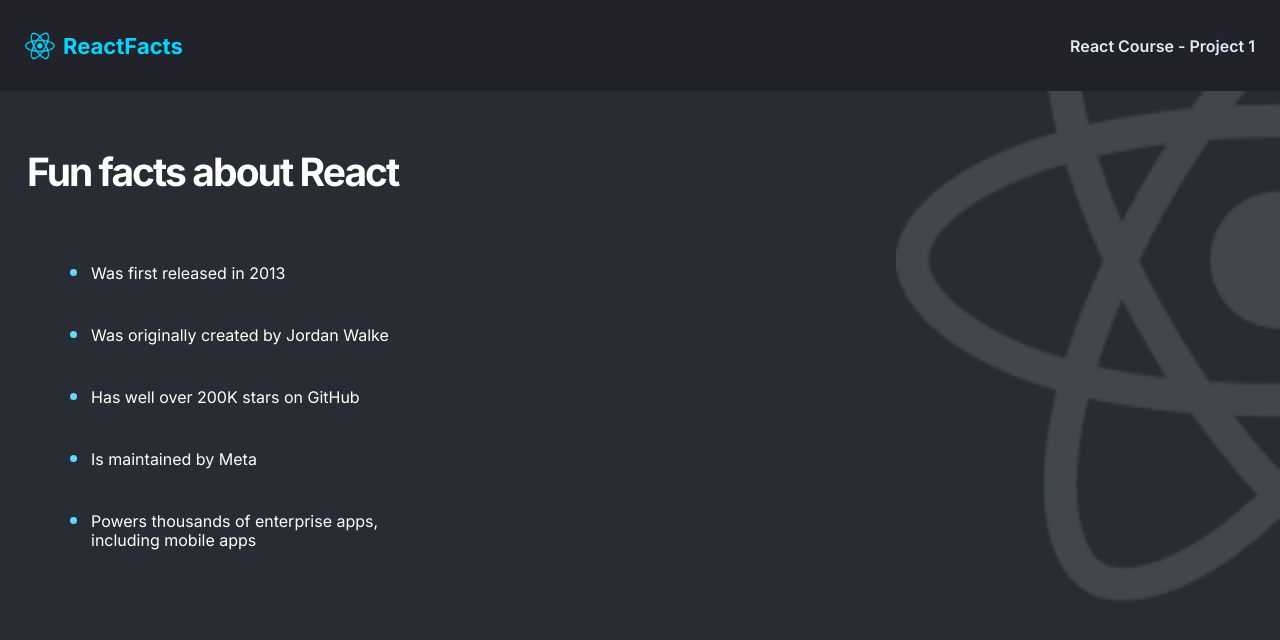
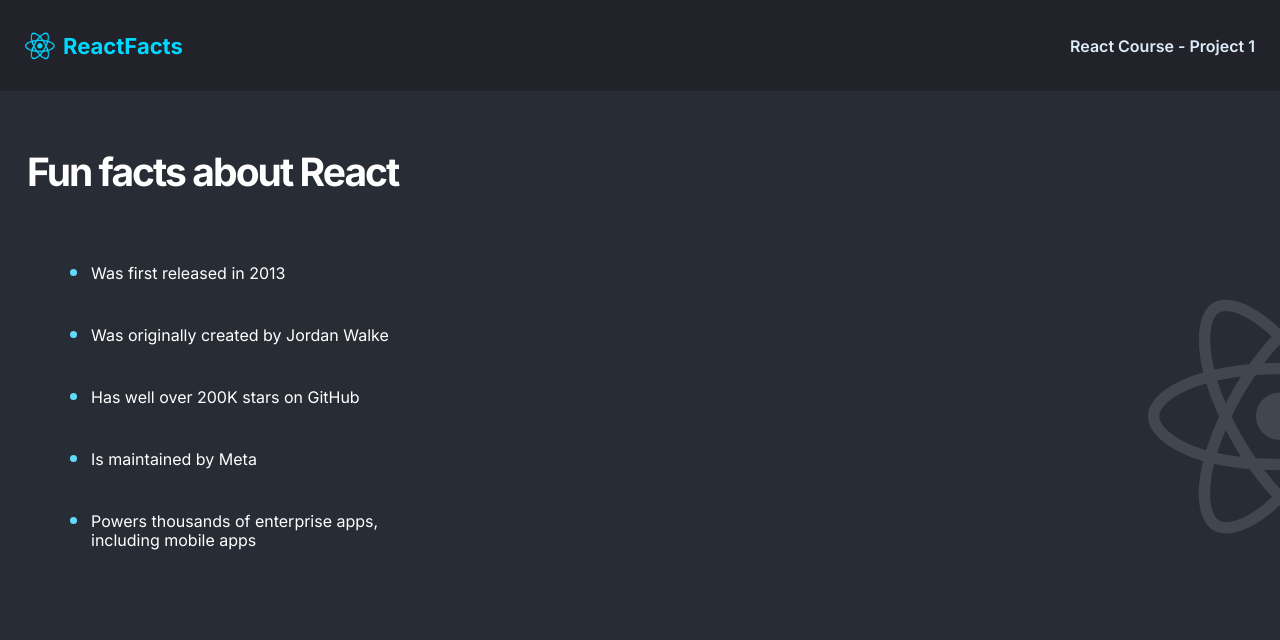
Before and after one commit to joeynoodlesfang/React-info-site, a React (Vite) app: page / in a window 1280 px wide. Shown: the top 640 px of the page. Built offline with nearby package versions, Linux system fonts and the light colour scheme.

Commit message:
changing stretching

```diff
--- a/style.css
+++ b/style.css
@@ -9,8 +9,8 @@
     background-color: #282D35;
     background-image: url("images/react-icon-large.png");
     background-repeat: no-repeat;
-    background-position: right 100%;
-    background-size: 30%;
+    background-position: right 75%;
+    /* background-size: 30%; */
 }
 
 nav {
```
